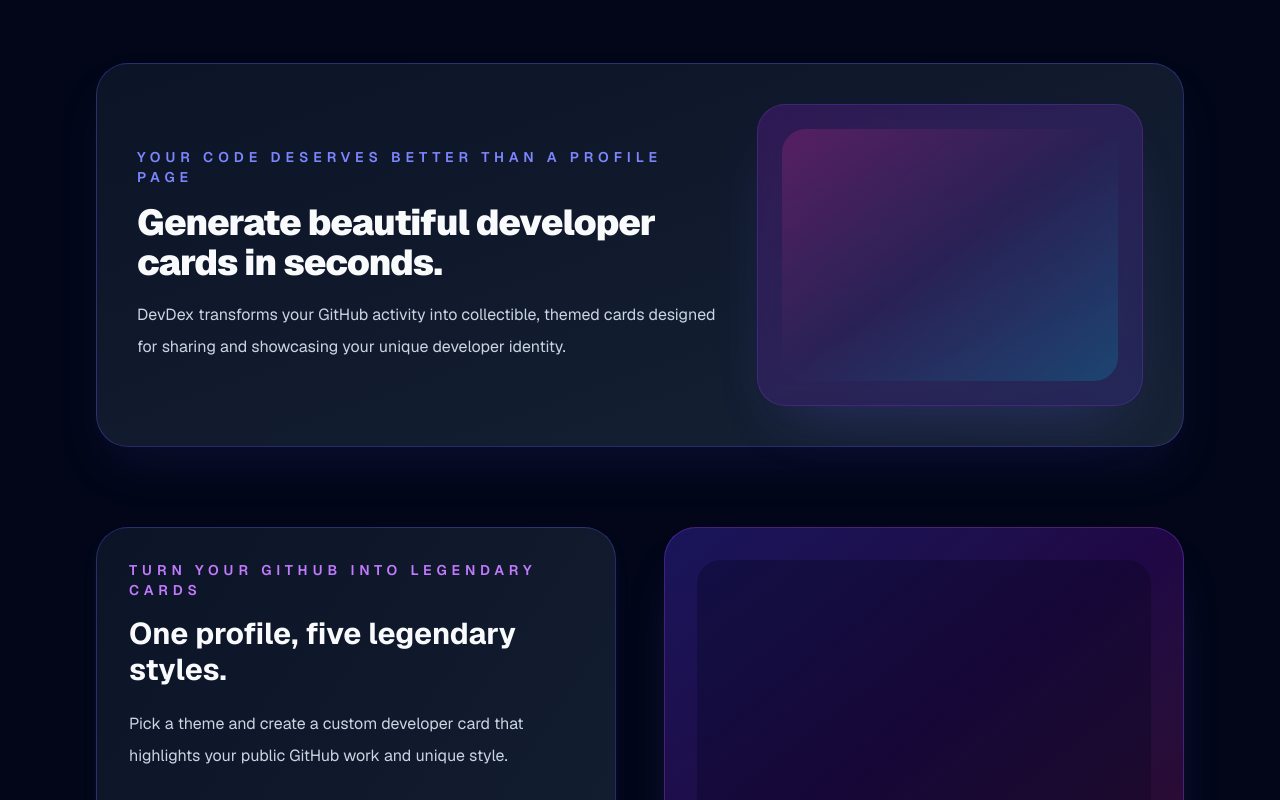
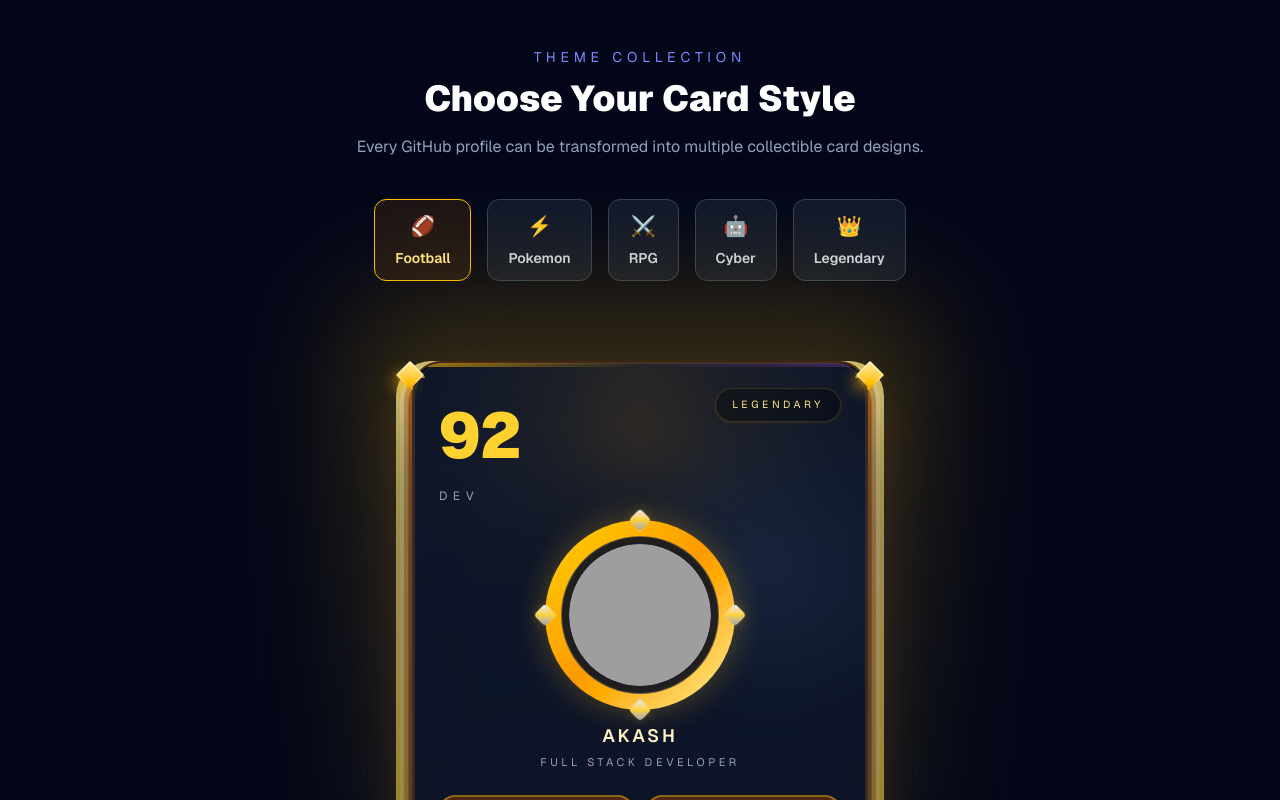
Before and after one commit to Senpai-Akash/DevDex, a Next.js app: page / in a window 1280 px wide. Shown: the part 780-1580 px from the top of the page. Built offline with nearby package versions, Linux system fonts and the light colour scheme; grey boxes are pictures that could not be loaded.

Commit message:
ThemePreview added in the landing page

```diff
--- a/package.json
+++ b/package.json
@@ -10,6 +10,7 @@
   },
   "dependencies": {
     "framer-motion": "^12.42.2",
+    "lucide-react": "^1.24.0",
     "next": "16.2.10",
     "react": "19.2.4",
     "react-dom": "19.2.4"
--- a/src/app/page.tsx
+++ b/src/app/page.tsx
@@ -1,5 +1,39 @@
 import Navbar from "../components/layout/Navbar";
 import Hero from "../components/sections/Hero/Hero";
+import ThemePreview from "@/components/sections/ThemePreview";
+
+const demoCard = {
+  username: "Senpai-Akash",
+  displayName: "Akash",
+  avatar: "https://avatars.githubusercontent.com/u/583231?v=4", // or any image
+  role: "Full Stack Developer",
+  rating: 92,
+  rarity: "Legendary",
+  technology: "TypeScript",
+  trait: "Problem Solver",
+  edition: "Edition 001",
+  cardNumber: "DEV-001",
+  branding: "DEVDEX",
+
+  stats: {
+    overall: 92,
+    attack: 89,
+    defense: 90,
+    intelligence: 95,
+    speed: 87,
+    versatility: 91,
+    teamwork: 88,
+  },
+
+  visuals: {
+    rarity: "Legendary",
+    borderStyle: "standard",
+    frameStyle: "standard",
+    badge: "none",
+  },
+
+  achievements: [],
+};
 
 const themeList = [
   "Football Ultimate",
@@ -29,6 +63,7 @@ export default function Page() {
     <main className="bg-slate-950 text-slate-50">
       <Navbar />
       <Hero />
+      <ThemePreview cardData={demoCard} />
 
       <section className="mx-auto max-w-6xl px-4 sm:px-6 lg:px-8 py-20">
         <div className="rounded-[2rem] border border-indigo-500/30 bg-gradient-to-br from-slate-900/80 to-slate-800/80 backdrop-blur-sm p-10 shadow-2xl shadow-indigo-500/10">
--- a/src/components/sections/ThemePreview.tsx
+++ b/src/components/sections/ThemePreview.tsx
@@ -0,0 +1,77 @@
+'use client';
+
+import { useState } from 'react';
+
+import { AVAILABLE_THEMES, THEME_LABELS, type CardTheme } from '@/types/theme';
+import type { CardData } from '@/types/card';
+import { getThemeComponent, getThemeIcon } from '@/lib/themes';
+
+interface ThemePreviewProps {
+  cardData: CardData;
+}
+
+export default function ThemePreview({
+  cardData,
+}: ThemePreviewProps) {
+  const [selectedTheme, setSelectedTheme] =
+    useState<CardTheme>('football');
+
+  const ActiveCard = getThemeComponent(selectedTheme);
+
+  return (
+    <section className="w-full py-16">
+      <div className="mx-auto max-w-7xl">
+
+        <div className="text-center">
+          <p className="text-sm uppercase tracking-[0.35em] text-indigo-400">
+            Theme Collection
+          </p>
+
+          <h2 className="mt-3 text-4xl font-black text-white">
+            Choose Your Card Style
+          </h2>
+
+          <p className="mt-4 text-slate-400">
+            Every GitHub profile can be transformed into multiple collectible
+            card designs.
+          </p>
+        </div>
+
+        {/* Theme Buttons */}
+
+        <div className="mt-10 flex flex-wrap justify-center gap-4">
+
+          {AVAILABLE_THEMES.map((theme) => (
+
+            <button
+              key={theme}
+              onClick={() => setSelectedTheme(theme)}
+              className={`rounded-xl border px-5 py-3 transition-all duration-300 ${
+                selectedTheme === theme
+                  ? 'border-amber-400 bg-amber-500/10 text-amber-200'
+                  : 'border-slate-700 bg-slate-900 text-slate-300 hover:border-slate-500'
+              }`}
+            >
+              <div className="text-xl">{getThemeIcon(theme)}</div>
+
+              <div className="mt-2 text-sm font-semibold">
+                {THEME_LABELS[theme]}
+              </div>
+            </button>
+
+          ))}
+
+        </div>
+
+        {/* Preview */}
+
+        <div className="mt-16 flex justify-center">
+
+          <ActiveCard data={cardData} />
+
+        </div>
+
+      </div>
+    </section>
+  );
+}
```
Also changed, not shown: 1 other file (tests, documents, lock files or other folders).
